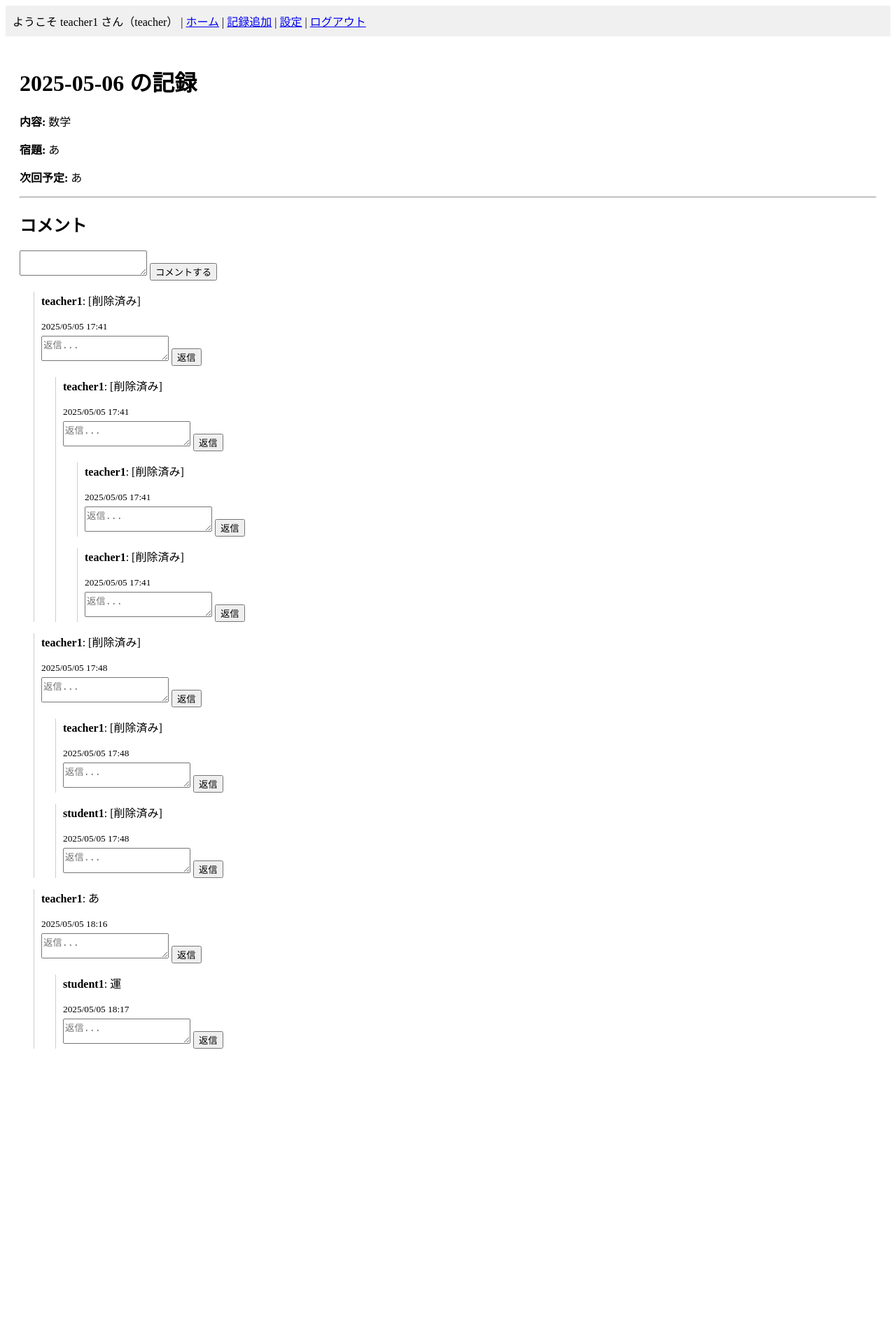
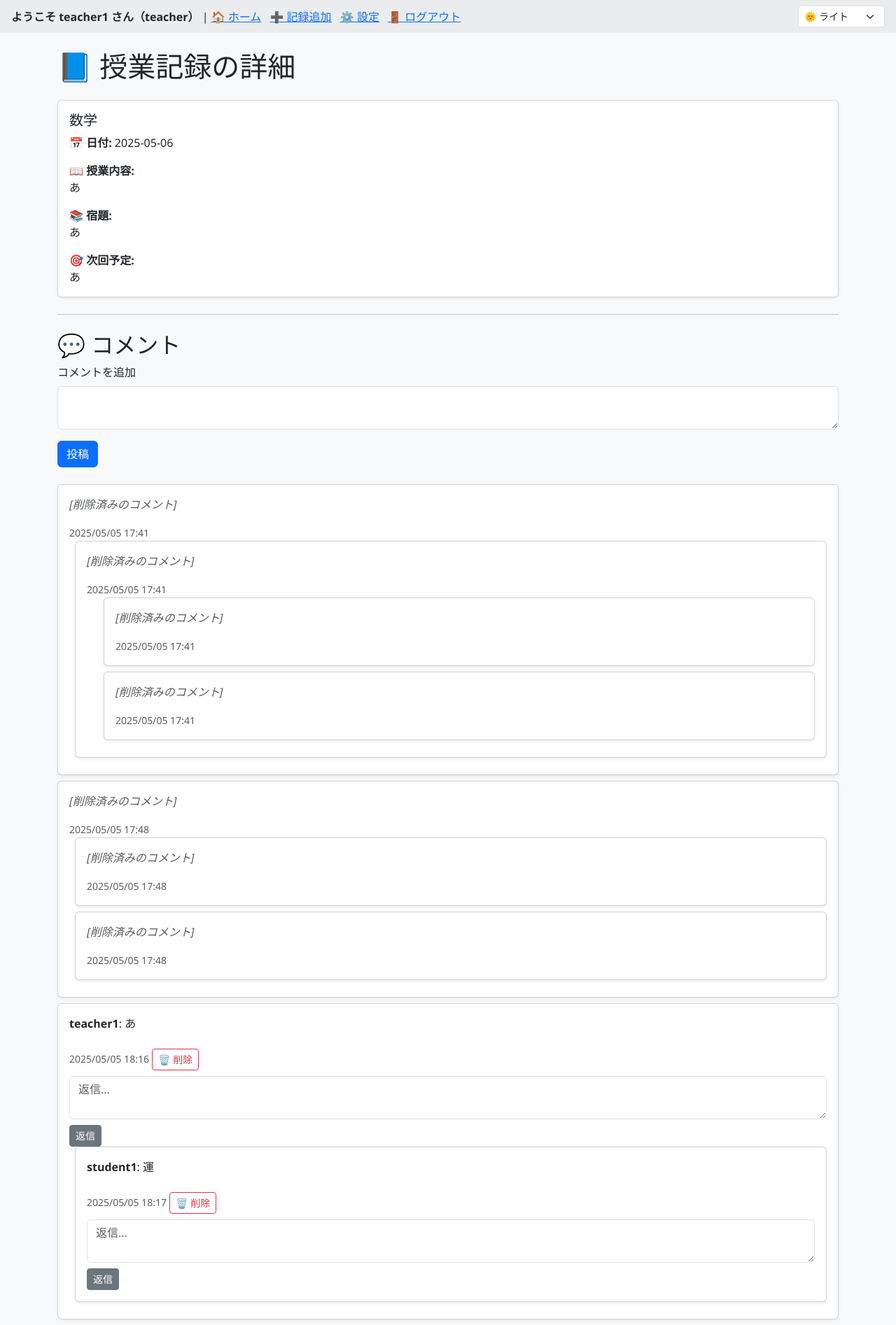
Before and after one commit to yoshikingdom/record_app, a Flask app: page /record/1 in a window 1280 px wide. Shown: the whole page at 70% size. Before the commit the page ends 1499 px from the top, so only its background shows below. Run offline with Flask 3, Linux system fonts and the light colour scheme; a user stored in the database is signed in; data comes from the database, SQL or seed files in the repository; both versions use the stored data as it was after the commit.

Commit message:
テーマ切り替え・デザイン改善・生徒アクセス整理

```diff
--- a/app.py
+++ b/app.py
@@ -1,3 +1,4 @@
+from flask import make_response
 from flask import Flask, render_template, request, redirect, url_for
 from flask_login import LoginManager, UserMixin, login_user, login_required, logout_user, current_user
 import sqlite3
@@ -122,31 +123,85 @@ def logout():
 def index():
     conn = sqlite3.connect(DB_NAME)
     c = conn.cursor()
-    c.execute("SELECT * FROM records ORDER BY date DESC")
+
+    if current_user.role == "teacher":
+        # 講師はすべての記録を見られる
+        c.execute("""
+            SELECT records.*, users.username
+            FROM records
+            LEFT JOIN users ON records.student_id = users.id
+            ORDER BY date DESC
+        """)
+    else:
+        # 生徒は自分の記録だけ
+        c.execute("""
+            SELECT records.*, users.username
+            FROM records
+            LEFT JOIN users ON records.student_id = users.id
+            WHERE student_id = ?
+            ORDER BY date DESC
+        """, (current_user.id,))
+
     records = c.fetchall()
     conn.close()
-    return render_template("index.html", records=records, user=current_user)
+    return render_template("index.html", records=records)
+
 
 @app.route("/add", methods=["GET", "POST"])
 @login_required
 def add_record():
     if current_user.role != "teacher":
-        return "このページは講師専用です", 403  # アクセス禁止
+        return "このページは講師専用です", 403
+
+    conn = sqlite3.connect(DB_NAME)
+    c = conn.cursor()
 
     if request.method == "POST":
         date = request.form["date"]
+        title = request.form["title"]
         content = request.form["content"]
         homework = request.form["homework"]
         next_plan = request.form["next_plan"]
-        conn = sqlite3.connect(DB_NAME)
-        c = conn.cursor()
-        c.execute("INSERT INTO records (date, content, homework, next_plan) VALUES (?, ?, ?, ?)",
-                  (date, content, homework, next_plan))
+        student_id = request.form["student_id"]
+
+        c.execute("INSERT INTO records (date, title, content, homework, next_plan, student_id) VALUES (?, ?, ?, ?, ?, ?)",
+          (date, title, content, homework, next_plan, student_id))
+
         conn.commit()
         conn.close()
         return redirect(url_for("index"))
 
-    return render_template("add.html")
+    # ✅ 生徒一覧を取得してフォームに渡す
+    c.execute("SELECT id, username FROM users WHERE role = 'student'")
+    students = c.fetchall()
+    conn.close()
+    return render_template("add.html", students=students)
+
+@app.route("/delete_comment/<int:comment_id>", methods=["POST"])
+@login_required
+def delete_comment(comment_id):
+    conn = sqlite3.connect(DB_NAME)
+    c = conn.cursor()
+
+    c.execute("SELECT author, record_id FROM comments WHERE id = ?", (comment_id,))
+    result = c.fetchone()
+    if not result:
+        conn.close()
+        return "コメントが見つかりません", 404
+
+    author, record_id = result
+
+    # 講師 or 投稿者本人のみ削除可
+    if current_user.role != "teacher" and current_user.username != author:
+        conn.close()
+        return "削除権限がありません", 403
+
+    # 論理削除（内容だけ変更）
+    c.execute("UPDATE comments SET comment = '[削除済み]' WHERE id = ?", (comment_id,))
+
+    conn.commit()
+    conn.close()
+    return redirect(url_for("record_detail", record_id=record_id))
 
 
 @app.route("/record/<int:record_id>", methods=["GET", "POST"])
@@ -193,5 +248,13 @@ def settings():
         conn.close()
     return render_template("settings.html", user=current_user, message=message)
 
+@app.route("/set_theme", methods=["POST"])
+def set_theme():
+    theme = request.form["theme"]
+    resp = make_response(redirect(request.referrer or url_for("index")))
+    resp.set_cookie("theme", theme, max_age=60*60*24*30)  # 30日間有効
+    return resp
+
+
 if __name__ == "__main__":
     app.run(debug=True)
--- /dev/null
+++ b/static/theme.css
@@ -0,0 +1,4 @@
+body.bg-pink-50 {
+    background-color: #fff0f5;  /* パステルピンク背景 */
+    color: #333;
+  }
--- a/templates/layout.html
+++ b/templates/layout.html
@@ -3,22 +3,48 @@
 <head>
   <meta charset="UTF-8">
   <title>{% block title %}授業記録アプリ{% endblock %}</title>
+  <!-- Bootstrap 5 -->
+  <link href="https://cdn.jsdelivr.net/npm/bootstrap@5.3.0/dist/css/bootstrap.min.css" rel="stylesheet">
+  <!-- カスタムテーマCSS -->
+  <link href="{{ url_for('static', filename='theme.css') }}" rel="stylesheet">
 </head>
-<body>
-    <div style="background:#f0f0f0; padding:10px;">
+
+<body
+  {% set theme = request.cookies.get('theme', 'light') %}
+  class="{% if theme == 'dark' %}bg-dark text-light
+         {% elif theme == 'pastel' %}bg-pink-50 text-dark
+         {% else %}bg-light text-dark{% endif %}"
+  style="font-family: 'Segoe UI', sans-serif;"
+>
+
+  <div class="d-flex justify-content-between align-items-center px-3 py-2 bg-secondary bg-opacity-10">
+    <div>
       {% if current_user.is_authenticated %}
-            ようこそ {{ current_user.username }} さん（{{ current_user.role }}） |
-            <a href="{{ url_for('index') }}">ホーム</a> |
-            <a href="{{ url_for('add_record') }}">記録追加</a> |
-            <a href="{{ url_for('settings') }}">設定</a> |
-            <a href="{{ url_for('logout') }}">ログアウト</a>
+        <strong>ようこそ {{ current_user.username }} さん（{{ current_user.role }}）</strong> |
+        <a href="{{ url_for('index') }}" class="me-2">🏠 ホーム</a>
+        {% if current_user.role == 'teacher' %}
+          <a href="{{ url_for('add_record') }}" class="me-2">➕ 記録追加</a>
+        {% endif %}
+        <a href="{{ url_for('settings') }}" class="me-2">⚙️ 設定</a>
+        <a href="{{ url_for('logout') }}">🚪 ログアウト</a>
       {% else %}
-            <a href="{{ url_for('login') }}">ログイン</a>
+        <a href="{{ url_for('login') }}">🔐 ログイン</a>
       {% endif %}
     </div>
 
-    <div style="padding: 20px;">
+    <!-- 🎨 テーマ切り替え -->
+    <form method="POST" action="{{ url_for('set_theme') }}" class="ms-3">
+      <select name="theme" onchange="this.form.submit()" class="form-select form-select-sm">
+        <option value="light" {% if theme == 'light' %}selected{% endif %}>🌞 ライト</option>
+        <option value="dark" {% if theme == 'dark' %}selected{% endif %}>🌙 ダーク</option>
+        <option value="pastel" {% if theme == 'pastel' %}selected{% endif %}>🌸 パステル</option>
+      </select>
+    </form>
+  </div>
+
+  <div class="container mt-4">
     {% block content %}{% endblock %}
   </div>
+
 </body>
 </html>
--- a/templates/record_detail.html
+++ b/templates/record_detail.html
@@ -3,33 +3,58 @@
 {% block title %}授業記録詳細{% endblock %}
 
 {% block content %}
-<h1>{{ record[1] }} の記録</h1>
-<p><strong>内容:</strong> {{ record[2] }}</p>
-<p><strong>宿題:</strong> {{ record[3] }}</p>
-<p><strong>次回予定:</strong> {{ record[4] }}</p>
+<h1 class="mb-4">📘 授業記録の詳細</h1>
+
+<div class="card mb-4 shadow-sm">
+  <div class="card-body">
+    <h5 class="card-title">{{ record[2] }}</h5>
+    <p class="card-text"><strong>📅 日付:</strong> {{ record[1] }}</p>
+    <p class="card-text"><strong>📖 授業内容:</strong><br>{{ record[3] }}</p>
+    <p class="card-text"><strong>📚 宿題:</strong><br>{{ record[4] }}</p>
+    <p class="card-text"><strong>🎯 次回予定:</strong><br>{{ record[5] }}</p>
+  </div>
+</div>
 
 <hr>
-<h2>コメント</h2>
-<form method="POST">
-    <textarea name="comment" required></textarea>
+<h2 class="mt-4">💬 コメント</h2>
+
+<form method="POST" class="mb-4">
+  <div class="mb-3">
+    <label class="form-label">コメントを追加</label>
+    <textarea name="comment" class="form-control" required></textarea>
     <input type="hidden" name="parent_id" value="">
-    <button type="submit">コメントする</button>
+  </div>
+  <button type="submit" class="btn btn-primary">投稿</button>
 </form>
 
-{% macro render_comment(comment) %}
-    <div style="margin-left: 20px; border-left: 1px solid #ccc; padding-left: 10px; margin-top: 10px;">
+{% macro render_comment(comment, level=0) %}
+<div class="card mb-2 ms-{{ level * 2 }} shadow-sm">
+  <div class="card-body">
+    {% if comment.comment == '[削除済み]' %}
+      <p class="text-muted fst-italic">[削除済みのコメント]</p>
+    {% else %}
       <p><strong>{{ comment.author }}</strong>: {{ comment.comment }}</p>
-        <small>{{ comment.created_at }}</small>
-        {% if current_user.role == 'teacher' %}
-        <form method="POST" style="margin-top: 5px;">
-            <input type="hidden" name="parent_id" value="{{ comment.id }}">
-            <textarea name="comment" placeholder="返信..." required></textarea>
-            <button type="submit">返信</button>
+    {% endif %}
+    <small class="text-muted">{{ comment.created_at }}</small>
+
+    {% if comment.comment != '[削除済み]' and (current_user.role == 'teacher' or current_user.username == comment.author) %}
+    <form method="POST" action="{{ url_for('delete_comment', comment_id=comment.id) }}" class="d-inline-block mt-2">
+      <button type="submit" class="btn btn-sm btn-outline-danger">🗑️ 削除</button>
     </form>
     {% endif %}
+
+    {% if comment.comment != '[削除済み]' %}
+    <form method="POST" class="mt-2">
+      <input type="hidden" name="parent_id" value="{{ comment.id }}">
+      <textarea name="comment" class="form-control mb-2" placeholder="返信..." required></textarea>
+      <button type="submit" class="btn btn-sm btn-secondary">返信</button>
+    </form>
+    {% endif %}
+
     {% for child in comment.children %}
-            {{ render_comment(child) }}
+      {{ render_comment(child, level + 1) }}
     {% endfor %}
+  </div>
 </div>
 {% endmacro %}
 
```
Also changed, not shown: init_db.py (+25 -5 lines), templates/add.html (+35 -12 lines), templates/index.html (+18 -4 lines), templates/login.html (+22 -11 lines), database.db. Lines whose indentation alone changed are shown as unchanged.
